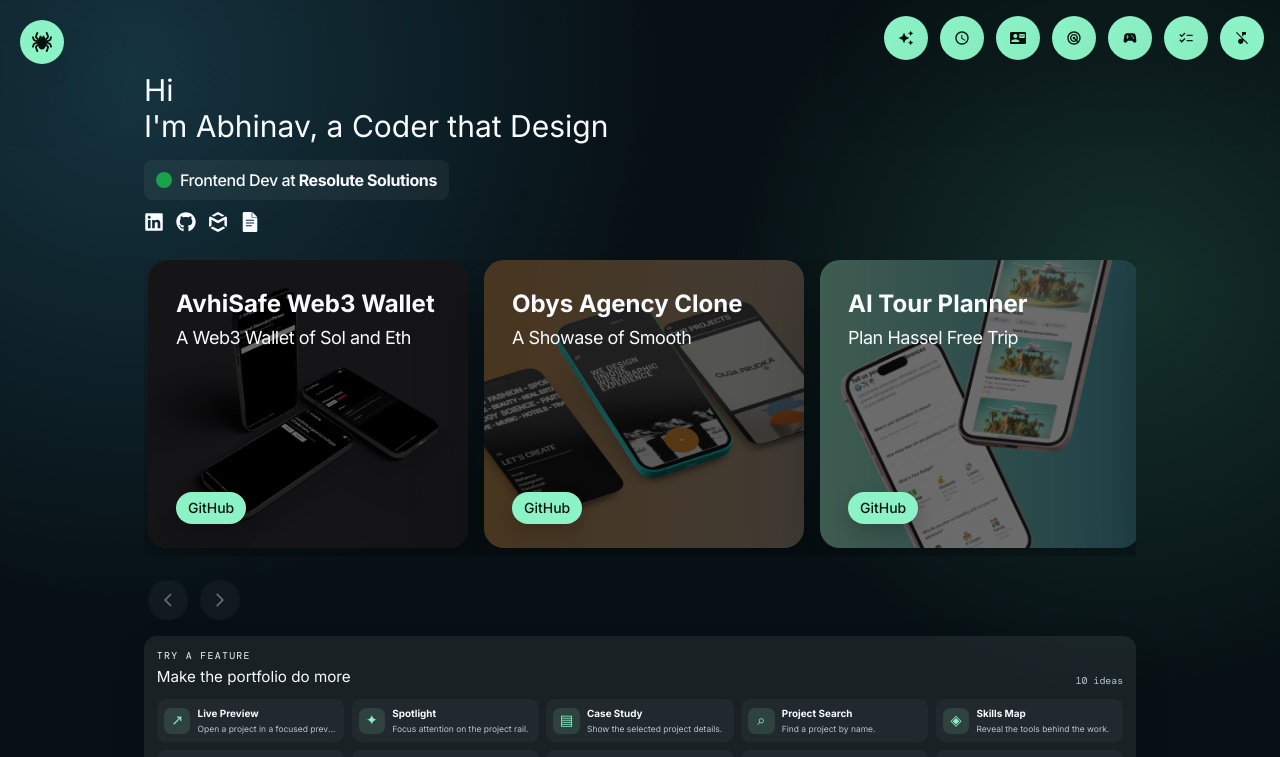
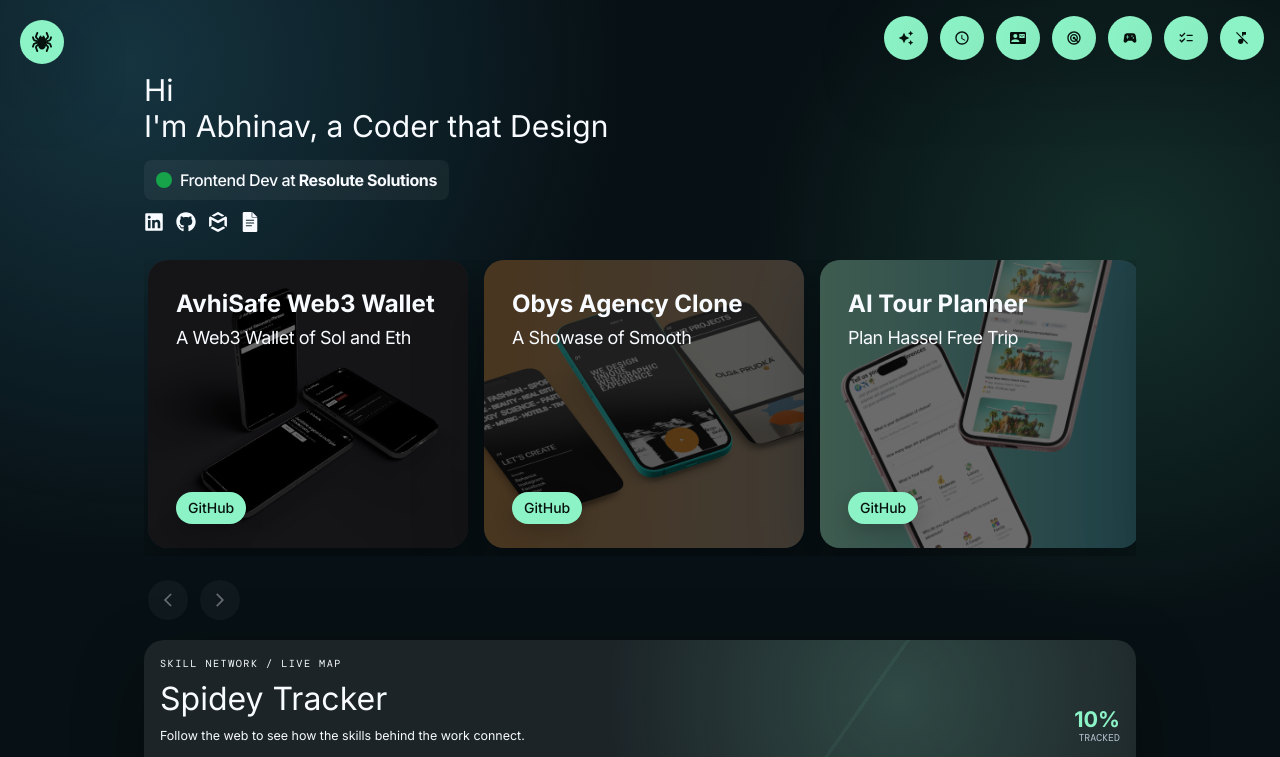
Before and after one commit to Avhinaw/PortfolioNew, a React (Vite) app: page / in a window 1280 px wide. Shown: the top 757 px of the page. Built offline with nearby package versions, Linux system fonts and the light colour scheme.

Commit message:
removed addition feature card

```diff
--- a/src/App.tsx
+++ b/src/App.tsx
@@ -13,7 +13,6 @@ import {
 } from "react-icons/md";
 import Intro from "./Components/Intro";
 import LoadingScreen from "./Components/LoadingScreen";
-import FeatureSuggestionStrip from "./Components/FeatureSuggestionStrip";
 import FeatureActionModal from "./Components/FeatureActionModal";
 import TodoModal from "./Components/TodoModal";
 import GameModal from "./Components/GameModal";
@@ -345,7 +344,6 @@ const App = () => {
             <MdOutlineArrowForwardIos aria-hidden="true" />
           </button>
         </div>
-        <FeatureSuggestionStrip onSelect={handleFeatureSelect} />
       </section>
 
       <SpideyTracker
--- a/src/Components/FeatureSuggestionStrip.tsx
+++ /dev/null
@@ -1,38 +0,0 @@
-import { featureSuggestions, type FeatureSuggestionId } from "../data/FeatureSuggestion";
-
-type FeatureSuggestionStripProps = {
-  onSelect: (id: FeatureSuggestionId) => void;
-};
-
-const FeatureSuggestionStrip = ({ onSelect }: FeatureSuggestionStripProps) => {
-  return (
-    <section className="feature-suggestion-strip" aria-labelledby="feature-suggestion-title">
-      <div className="feature-suggestion-heading">
-        <div>
-          <p className="feature-suggestion-kicker">Try a feature</p>
-          <h2 id="feature-suggestion-title">Make the portfolio do more</h2>
-        </div>
-        <span>10 ideas</span>
-      </div>
-      <div className="feature-suggestion-list">
-        {featureSuggestions.map((suggestion) => (
-          <button
-            key={suggestion.id}
-            type="button"
-            className="feature-suggestion-chip"
-            onClick={() => onSelect(suggestion.id)}
-            title={suggestion.description}
-          >
-            <span className="feature-suggestion-chip-icon" aria-hidden="true">{suggestion.icon}</span>
-            <span>
-              <strong>{suggestion.label}</strong>
-              <small>{suggestion.description}</small>
-            </span>
-          </button>
-        ))}
-      </div>
-    </section>
-  );
-};
-
-export default FeatureSuggestionStrip;
```
